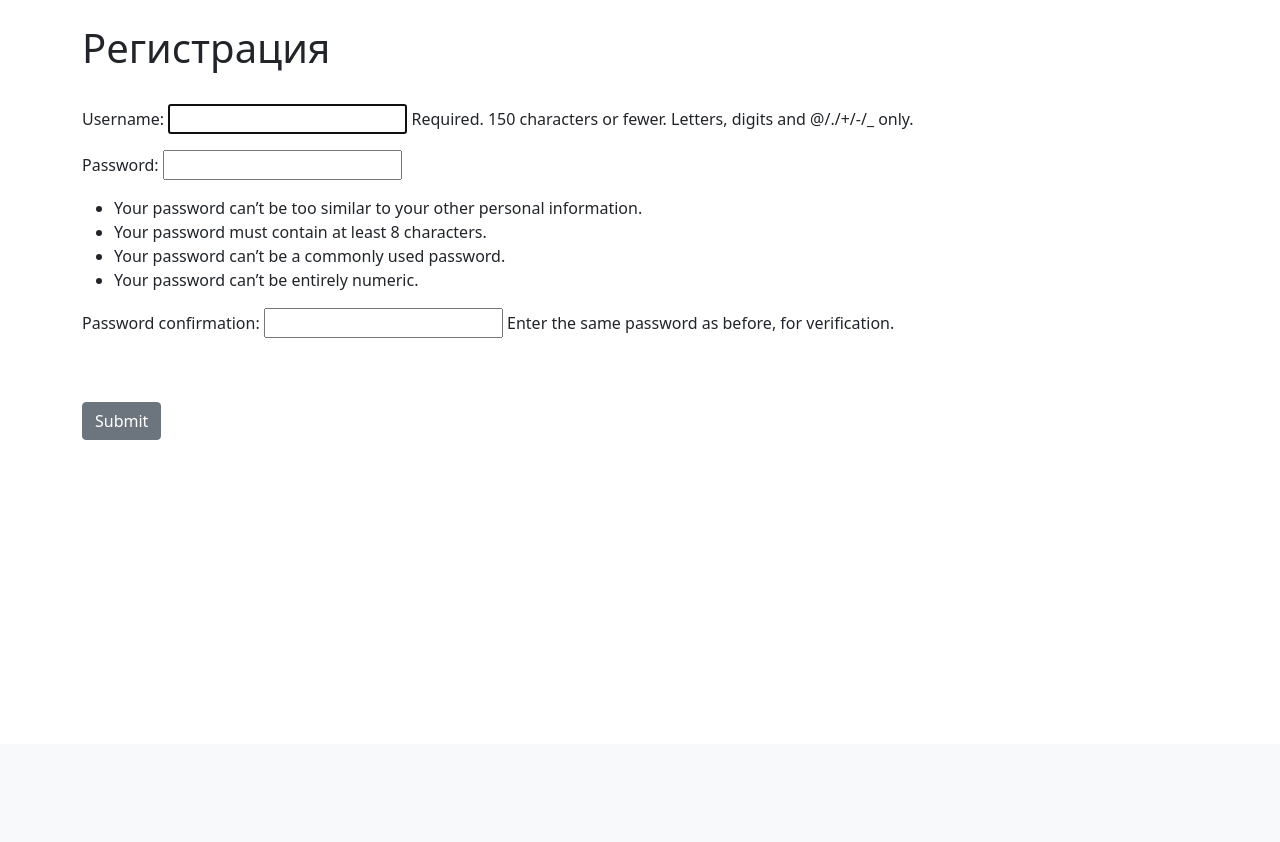
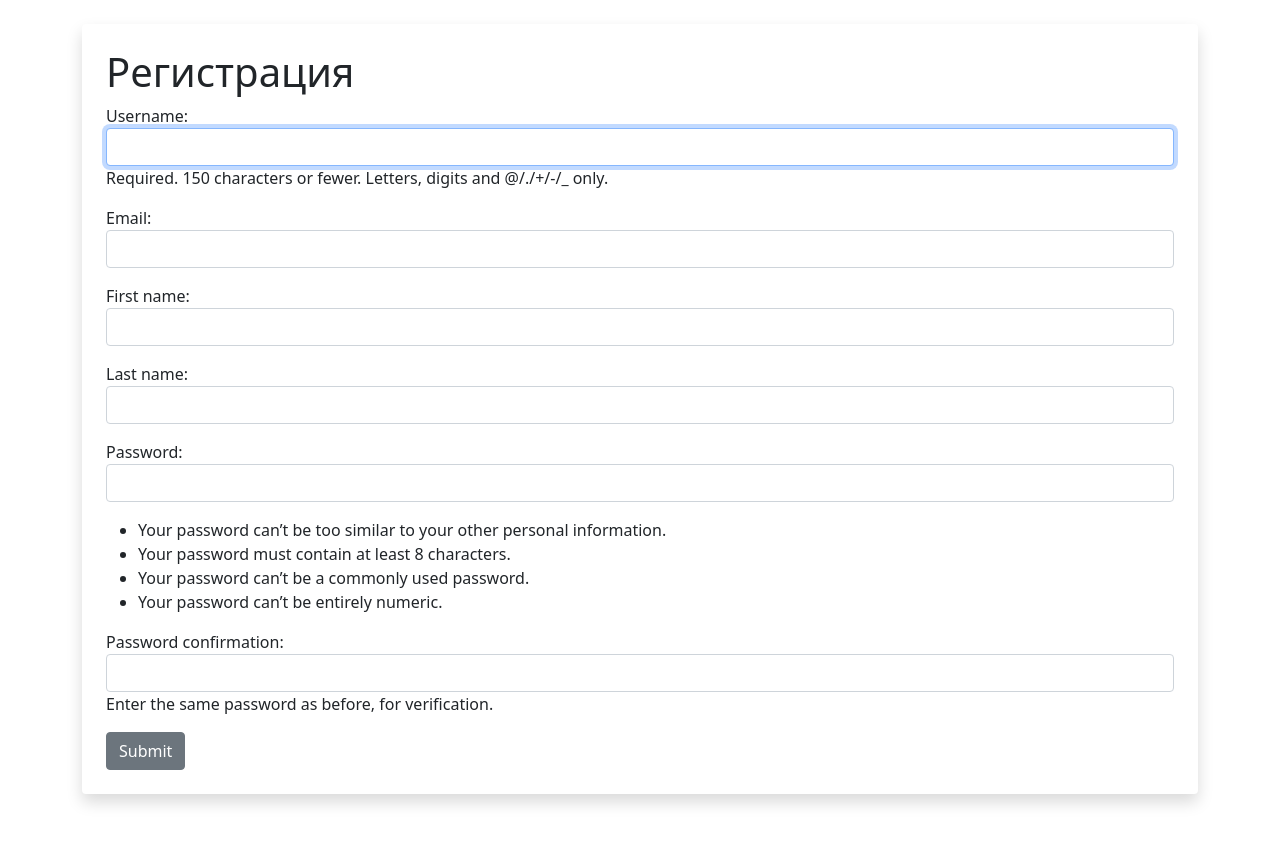
Before and after one commit to Matthewous/netology_python_diplom, a Django app: page /members/register_user in a window 1280 px wide. Shown: the part 56-898 px from the top of the page. Before the commit the page ends 496 px from the top, so only its background shows below. Run offline with Django 4.2, Linux system fonts and the light colour scheme.

Commit message:
модифицирована форма регистрации

```diff
--- /dev/null
+++ b/orders/members/forms.py
@@ -0,0 +1,19 @@
+from django.contrib.auth.forms import UserCreationForm
+from django.contrib.auth.models import User
+from django import forms
+
+class RegisterUserForm(UserCreationForm):
+    email = forms.EmailField(widget=forms.EmailInput(attrs={'class':'form-control'}))
+    first_name = forms.CharField(max_length=50,widget=forms.TextInput(attrs={'class':'form-control'}))
+    last_name = forms.CharField(max_length=50,widget=forms.TextInput(attrs={'class':'form-control'}))
+
+    class Meta:
+        model = User
+        fields = ['username', 'email', 'first_name', 'last_name', 'password1', 'password2']
+
+    def __init__(self, *args, **kwargs):
+        super(RegisterUserForm, self).__init__(*args, **kwargs)
+
+        self.fields['username'].widget.attrs['class']='form-control'
+        self.fields['password1'].widget.attrs['class']='form-control'
+        self.fields['password2'].widget.attrs['class']='form-control'
--- a/orders/members/templates/authenticate/register_user.html
+++ b/orders/members/templates/authenticate/register_user.html
@@ -9,16 +9,17 @@
             </div>
 {% endif %}
 
-    <h1>Регистрация</h1>
-    <br/>
+    <div class="shadow p-4 mb-5 bg-body rounded">
+
+        <h1>Регистрация</h1>
 
         <form action="{% url 'register_user' %}" method="POST">
             {% csrf_token %}
 
             {{ form.as_p }}
-            <br/><br/>
+
             <input type="submit" value="Submit" class="btn btn-secondary">
         </form>
-    <br/><br/>
+    </div>
 
 {% endblock %}
--- a/orders/members/views.py
+++ b/orders/members/views.py
@@ -2,6 +2,8 @@ from django.shortcuts import render, redirect
 from django.contrib.auth import authenticate, login, logout
 from django.contrib import messages
 from django.contrib.auth.forms import UserCreationForm
+
+from .forms import RegisterUserForm
 
 # Create your views here.
 
@@ -36,7 +38,7 @@ def register_user(request):
 
     if request.method == 'POST':
 
-        form = UserCreationForm(request.POST)
+        form = RegisterUserForm(request.POST)
 
         if form.is_valid():
             form.save()
@@ -52,8 +54,7 @@ def register_user(request):
             return redirect('home')
 
     else:
-
-        form = UserCreationForm()
+        form = RegisterUserForm()
 
 
     return render(request, 'authenticate/register_user.html', {'form':form})
```
